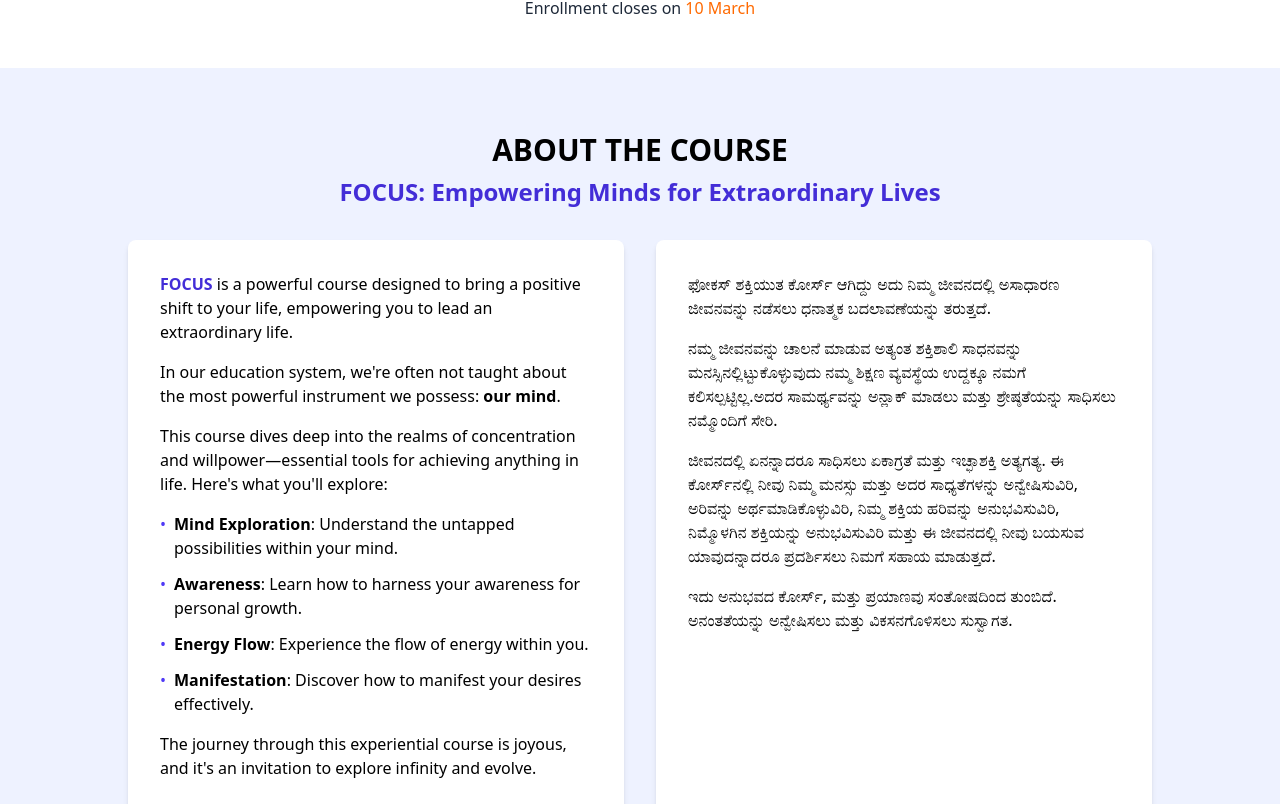
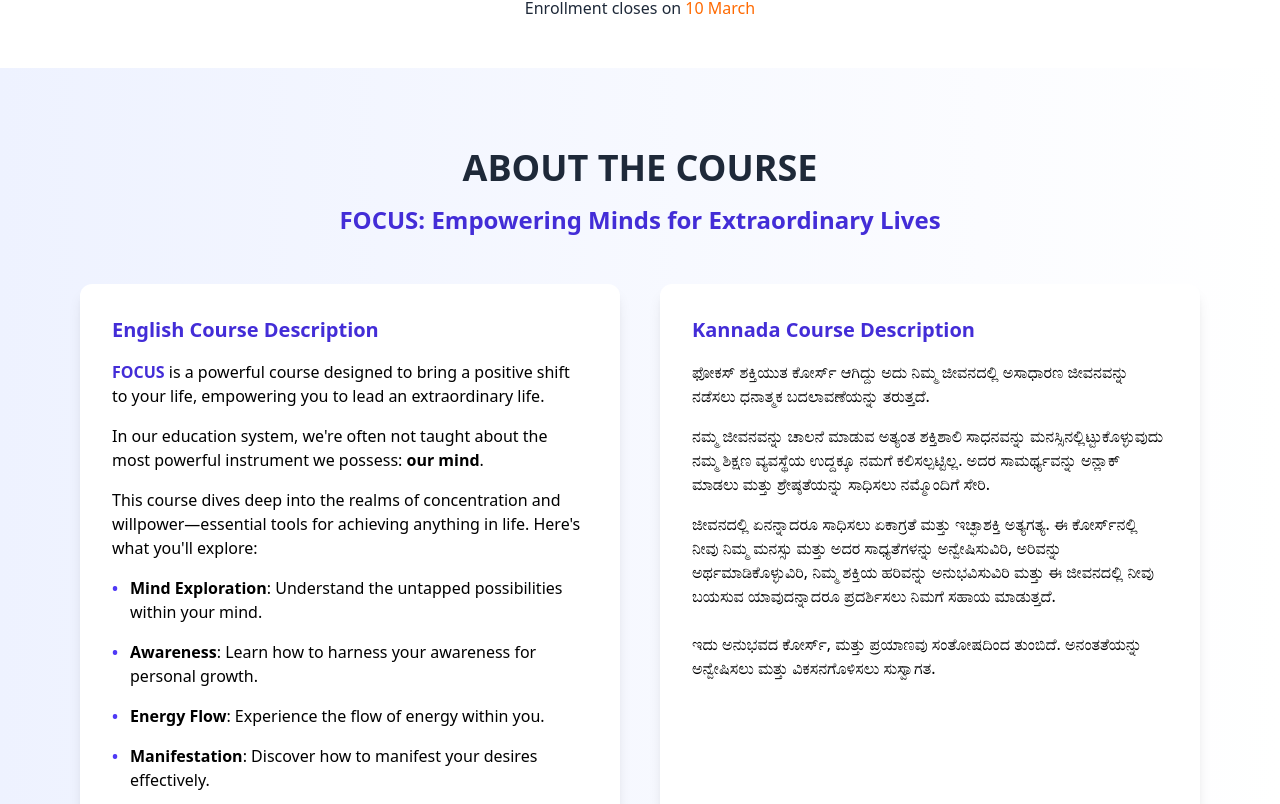
Before and after one commit to jagadish011/CourceLanding, a React (Vite) app: page / in a window 1280 px wide. Shown: the part 1034-1838 px from the top of the page. Built offline with nearby package versions, Linux system fonts and the light colour scheme.

Commit message:
added the coach profile

```diff
--- a/src/App.jsx
+++ b/src/App.jsx
@@ -6,6 +6,8 @@ import AboutCourseSection from './pages/AboutCourseSection';
 import FinancialFreedom from './pages/FinancialFreedom';
 import Testimonials from './pages/Testimonials';
 import HeroSection from './pages/HeroSection ';
+import CoachProfile from './pages/CoachProfile';
+import FaqSection from './pages/FaqSection';
 
 function App() {
   const [count, setCount] = useState(0);
@@ -38,6 +40,8 @@ function App() {
         <AboutCourseSection />
         <FinancialFreedom />
         <Testimonials />
+        <CoachProfile />
+        <FaqSection />
       </div>
 
       {/* Sticky Bottom Section */}
--- a/src/pages/AboutCourseSection.jsx
+++ b/src/pages/AboutCourseSection.jsx
@@ -1,64 +1,84 @@
-// components/AboutCourseSection.jsx
-import React from 'react';
+import React from "react";
 
 const AboutCourseSection = () => {
   return (
-    <section className="py-16 px-4 md:px-12 lg:px-24 bg-indigo-50">
-      <div className="max-w-5xl mx-auto">
-        <div className="mb-8 text-center">
-          <h2 className="text-2xl md:text-3xl font-bold mb-2">ABOUT THE COURSE</h2>
-          <h3 className="text-xl md:text-2xl text-indigo-700 font-semibold">FOCUS: Empowering Minds for Extraordinary Lives</h3>
+    <section className="py-20 px-6 sm:px-12 lg:px-20 bg-gradient-to-r from-indigo-50 to-white">
+      <div className="max-w-6xl mx-auto">
+        <div className="text-center mb-12">
+          <h2 className="text-3xl sm:text-4xl font-extrabold text-gray-800 mb-4">ABOUT THE COURSE</h2>
+          <h3 className="text-lg sm:text-2xl text-indigo-700 font-semibold">
+            FOCUS: Empowering Minds for Extraordinary Lives
+          </h3>
         </div>
 
-        <div className="grid grid-cols-1 md:grid-cols-2 gap-8">
+        <div className="grid grid-cols-1 md:grid-cols-2 gap-10">
           {/* English Course Description */}
-          <div className="bg-white rounded-lg shadow-md p-6 md:p-8">
+          <div className="bg-white rounded-xl shadow-lg hover:shadow-2xl transition-shadow duration-300 p-8">
+            <h4 className="text-xl font-bold text-indigo-700 mb-4">English Course Description</h4>
             <p className="mb-4">
-              <span className="font-bold text-indigo-700">FOCUS</span> is a powerful course designed to bring a positive shift to your life, empowering you to lead an extraordinary life.
+              <span className="font-bold text-indigo-700">FOCUS</span> is a powerful course designed to bring a
+              positive shift to your life, empowering you to lead an extraordinary life.
             </p>
             <p className="mb-4">
-              In our education system, we're often not taught about the most powerful instrument we possess: <span className="font-bold">our mind</span>.
+              In our education system, we're often not taught about the most powerful instrument we possess:{" "}
+              <span className="font-bold">our mind</span>.
             </p>
             <p className="mb-4">
-              This course dives deep into the realms of concentration and willpower—essential tools for achieving anything in life. Here's what you'll explore:
+              This course dives deep into the realms of concentration and willpower—essential tools for achieving
+              anything in life. Here's what you'll explore:
             </p>
 
-            <ul className="list-none space-y-3 mb-4">
+            <ul className="space-y-4">
               <li className="flex items-start">
-                <div className="text-indigo-600 mr-2">•</div>
-                <span><span className="font-bold">Mind Exploration</span>: Understand the untapped possibilities within your mind.</span>
+                <span className="text-indigo-600 font-bold mr-3">•</span>
+                <span>
+                  <span className="font-bold">Mind Exploration</span>: Understand the untapped possibilities within
+                  your mind.
+                </span>
               </li>
               <li className="flex items-start">
-                <div className="text-indigo-600 mr-2">•</div>
-                <span><span className="font-bold">Awareness</span>: Learn how to harness your awareness for personal growth.</span>
+                <span className="text-indigo-600 font-bold mr-3">•</span>
+                <span>
+                  <span className="font-bold">Awareness</span>: Learn how to harness your awareness for personal
+                  growth.
+                </span>
               </li>
               <li className="flex items-start">
-                <div className="text-indigo-600 mr-2">•</div>
-                <span><span className="font-bold">Energy Flow</span>: Experience the flow of energy within you.</span>
+                <span className="text-indigo-600 font-bold mr-3">•</span>
+                <span>
+                  <span className="font-bold">Energy Flow</span>: Experience the flow of energy within you.
+                </span>
               </li>
               <li className="flex items-start">
-                <div className="text-indigo-600 mr-2">•</div>
-                <span><span className="font-bold">Manifestation</span>: Discover how to manifest your desires effectively.</span>
+                <span className="text-indigo-600 font-bold mr-3">•</span>
+                <span>
+                  <span className="font-bold">Manifestation</span>: Discover how to manifest your desires effectively.
+                </span>
               </li>
             </ul>
 
-            <p>
-              The journey through this experiential course is joyous, and it's an invitation to explore infinity and evolve.
+            <p className="mt-6">
+              The journey through this experiential course is joyous, and it's an invitation to explore infinity and
+              evolve.
             </p>
           </div>
 
           {/* Kannada Course Description */}
-          <div className="bg-white rounded-lg shadow-md p-6 md:p-8">
+          <div className="bg-white rounded-xl shadow-lg hover:shadow-2xl transition-shadow duration-300 p-8">
+            <h4 className="text-xl font-bold text-indigo-700 mb-4">Kannada Course Description</h4>
             <p className="mb-4">
               ಫೋಕಸ್ ಶಕ್ತಿಯುತ ಕೋರ್ಸ್ ಆಗಿದ್ದು ಅದು ನಿಮ್ಮ ಜೀವನದಲ್ಲಿ ಅಸಾಧಾರಣ ಜೀವನವನ್ನು ನಡೆಸಲು ಧನಾತ್ಮಕ ಬದಲಾವಣೆಯನ್ನು ತರುತ್ತದೆ.
             </p>
             <p className="mb-4">
-              ನಮ್ಮ ಜೀವನವನ್ನು ಚಾಲನೆ ಮಾಡುವ ಅತ್ಯಂತ ಶಕ್ತಿಶಾಲಿ ಸಾಧನವನ್ನು ಮನಸ್ಸಿನಲ್ಲಿಟ್ಟುಕೊಳ್ಳುವುದು ನಮ್ಮ ಶಿಕ್ಷಣ ವ್ಯವಸ್ಥೆಯ ಉದ್ದಕ್ಕೂ ನಮಗೆ ಕಲಿಸಲ್ಪಟ್ಟಿಲ್ಲ.ಅದರ ಸಾಮರ್ಥ್ಯವನ್ನು ಅನ್ಲಾಕ್ ಮಾಡಲು ಮತ್ತು ಶ್ರೇಷ್ಠತೆಯನ್ನು ಸಾಧಿಸಲು ನಮ್ಮೊಂದಿಗೆ ಸೇರಿ.
+              ನಮ್ಮ ಜೀವನವನ್ನು ಚಾಲನೆ ಮಾಡುವ ಅತ್ಯಂತ ಶಕ್ತಿಶಾಲಿ ಸಾಧನವನ್ನು ಮನಸ್ಸಿನಲ್ಲಿಟ್ಟುಕೊಳ್ಳುವುದು ನಮ್ಮ ಶಿಕ್ಷಣ ವ್ಯವಸ್ಥೆಯ ಉದ್ದಕ್ಕೂ ನಮಗೆ
+              ಕಲಿಸಲ್ಪಟ್ಟಿಲ್ಲ. ಅದರ ಸಾಮರ್ಥ್ಯವನ್ನು ಅನ್ಲಾಕ್ ಮಾಡಲು ಮತ್ತು ಶ್ರೇಷ್ಠತೆಯನ್ನು ಸಾಧಿಸಲು ನಮ್ಮೊಂದಿಗೆ ಸೇರಿ.
             </p>
             <p className="mb-4">
-              ಜೀವನದಲ್ಲಿ ಏನನ್ನಾದರೂ ಸಾಧಿಸಲು ಏಕಾಗ್ರತೆ ಮತ್ತು ಇಚ್ಛಾಶಕ್ತಿ ಅತ್ಯಗತ್ಯ. ಈ ಕೋರ್ಸ್‌ನಲ್ಲಿ ನೀವು ನಿಮ್ಮ ಮನಸ್ಸು ಮತ್ತು ಅದರ ಸಾಧ್ಯತೆಗಳನ್ನು ಅನ್ವೇಷಿಸುವಿರಿ, ಅರಿವನ್ನು ಅರ್ಥಮಾಡಿಕೊಳ್ಳುವಿರಿ, ನಿಮ್ಮ ಶಕ್ತಿಯ ಹರಿವನ್ನು ಅನುಭವಿಸುವಿರಿ, ನಿಮ್ಮೊಳಗಿನ ಶಕ್ತಿಯನ್ನು ಅನುಭವಿಸುವಿರಿ ಮತ್ತು ಈ ಜೀವನದಲ್ಲಿ ನೀವು ಬಯಸುವ ಯಾವುದನ್ನಾದರೂ ಪ್ರದರ್ಶಿಸಲು ನಿಮಗೆ ಸಹಾಯ ಮಾಡುತ್ತದೆ.
+              ಜೀವನದಲ್ಲಿ ಏನನ್ನಾದರೂ ಸಾಧಿಸಲು ಏಕಾಗ್ರತೆ ಮತ್ತು ಇಚ್ಛಾಶಕ್ತಿ ಅತ್ಯಗತ್ಯ. ಈ ಕೋರ್ಸ್‌ನಲ್ಲಿ ನೀವು ನಿಮ್ಮ ಮನಸ್ಸು ಮತ್ತು ಅದರ
+              ಸಾಧ್ಯತೆಗಳನ್ನು ಅನ್ವೇಷಿಸುವಿರಿ, ಅರಿವನ್ನು ಅರ್ಥಮಾಡಿಕೊಳ್ಳುವಿರಿ, ನಿಮ್ಮ ಶಕ್ತಿಯ ಹರಿವನ್ನು ಅನುಭವಿಸುವಿರಿ ಮತ್ತು ಈ ಜೀವನದಲ್ಲಿ ನೀವು
+              ಬಯಸುವ ಯಾವುದನ್ನಾದರೂ ಪ್ರದರ್ಶಿಸಲು ನಿಮಗೆ ಸಹಾಯ ಮಾಡುತ್ತದೆ.
             </p>
-            <p>
+            <p className="mt-6">
               ಇದು ಅನುಭವದ ಕೋರ್ಸ್, ಮತ್ತು ಪ್ರಯಾಣವು ಸಂತೋಷದಿಂದ ತುಂಬಿದೆ. ಅನಂತತೆಯನ್ನು ಅನ್ವೇಷಿಸಲು ಮತ್ತು ವಿಕಸನಗೊಳಿಸಲು ಸುಸ್ವಾಗತ.
             </p>
           </div>
--- /dev/null
+++ b/src/pages/CoachProfile.jsx
@@ -0,0 +1,59 @@
+import React from 'react';
+
+const CoachProfile = () => {
+    return (
+        <div className="max-w-6xl mx-auto p-4 font-sans mt-14">
+            <div className="text-center mb-8">
+                <h1 className="text-4xl font-bold">
+                    Meet Your <span className="text-orange-500">Coach</span>
+                </h1>
+                <div className="flex justify-center items-center my-2">
+                    <div className="h-1 w-16 bg-emerald-400"></div>
+                </div>
+            </div>
+
+            <div className="flex flex-col md:flex-row items-center gap-8">
+                <div className="w-full md:w-1/3 bg-gray-50 rounded-lg shadow-md overflow-hidden">
+                    <div className="p-4">
+                        <img
+                            src="https://d502jbuhuh9wk.cloudfront.net/orgData/62e610080cf27ef69bbb0ede/pages/assets/images/37ydPpassport.jpg"
+                            alt="Coach Puja Puneet"
+                            className="w-full rounded-md"
+                        />
+                        <div className="text-center mt-4">
+                            <h2 className="text-2xl font-bold text-orange-500">Mahesh Masal</h2>
+                            <p className="text-gray-700">Human Mindset Coach</p>
+                        </div>
+                    </div>
+                </div>
+
+                <div className="w-full md:w-2/3 space-y-4">
+                    <p className="text-lg">Hi, I'm Mahesh.</p>
+
+                    <p className="text-gray-800">
+                        Mahesh, guided by his spiritual Guru, believes every connection is divine and purposeful. On a mission to inspire 10 million lives through his retreats, workshops, courses, and power talks, he empowers professionals and institutions to enhance productivity, performance, and profitability.
+                    </p>
+
+                    <p className="text-gray-800">
+                        His dynamic approach has made him a key influencer in the corporate world, helping leaders and teams unlock their full potential.
+                    </p>
+
+                    <p className="text-gray-800">
+                        Mahesh also helps youth, teachers, students, and parents manifest their inner potential.
+                    </p>
+                </div>
+            </div>
+
+            <div className="mt-10">
+                <div className="bg-purple-600 text-white text-center py-4 px-6 rounded-full max-w-md mx-auto">
+                    <p className="font-bold text-lg">REGISTER @ ₹99/-</p>
+                </div>
+                <p className="text-center mt-4">
+                    Enrollment closes on <span className="text-orange-500 font-bold">10 March</span>
+                </p>
+            </div>
+        </div>
+    );
+};
+
+export default CoachProfile;
--- /dev/null
+++ b/src/pages/FaqSection.jsx
@@ -0,0 +1,58 @@
+import React from "react";
+
+const FaqSection = () => {
+  return (
+    <section className="py-20 px-6 sm:px-12 lg:px-20 bg-gray-50">
+      <div className="max-w-6xl mx-auto">
+        <div className="text-center mb-12">
+          <h2 className="text-3xl sm:text-4xl font-extrabold text-gray-800 mb-4">Frequently Asked Questions (FAQ)</h2>
+          <p className="text-lg sm:text-xl text-gray-600">
+            Have questions? We’ve got answers to some of the most common queries.
+          </p>
+        </div>
+
+        <div className="space-y-8">
+          {/* FAQ 1 */}
+          <div className="bg-white rounded-xl shadow-lg p-6 sm:p-8 hover:shadow-2xl transition-shadow duration-300">
+            <h4 className="text-lg sm:text-xl font-semibold text-indigo-700 mb-4">What is the purpose of this course?</h4>
+            <p className="text-gray-700 leading-relaxed">
+              This course is designed to empower individuals by enhancing their concentration, willpower, and self-awareness, equipping them to lead extraordinary lives.
+            </p>
+          </div>
+
+          {/* FAQ 2 */}
+          <div className="bg-white rounded-xl shadow-lg p-6 sm:p-8 hover:shadow-2xl transition-shadow duration-300">
+            <h4 className="text-lg sm:text-xl font-semibold text-indigo-700 mb-4">
+              Who is this course suitable for?
+            </h4>
+            <p className="text-gray-700 leading-relaxed">
+              This course is ideal for anyone looking to explore their mind's potential and achieve personal growth. It’s suitable for students, professionals, and lifelong learners.
+            </p>
+          </div>
+
+          {/* FAQ 3 */}
+          <div className="bg-white rounded-xl shadow-lg p-6 sm:p-8 hover:shadow-2xl transition-shadow duration-300">
+            <h4 className="text-lg sm:text-xl font-semibold text-indigo-700 mb-4">
+              What are the key topics covered in the course?
+            </h4>
+            <p className="text-gray-700 leading-relaxed">
+              Topics include Mind Exploration, Awareness, Energy Flow, and Manifestation. Each topic is designed to offer practical insights and transformative experiences.
+            </p>
+          </div>
+
+          {/* FAQ 4 with distinct background color */}
+          <div className="bg-gradient-to-r from-indigo-100 to-indigo-200 rounded-xl shadow-lg p-6 sm:p-8 hover:shadow-2xl transition-shadow duration-300">
+            <h4 className="text-lg sm:text-xl font-semibold text-indigo-800 mb-4">
+              How can I enroll in this course?
+            </h4>
+            <p className="text-gray-800 leading-relaxed">
+              Enrollment is simple! Visit our official website or contact our support team to register for the course. Don’t miss this chance to transform your life!
+            </p>
+          </div>
+        </div>
+      </div>
+    </section>
+  );
+};
+
+export default FaqSection;
```
